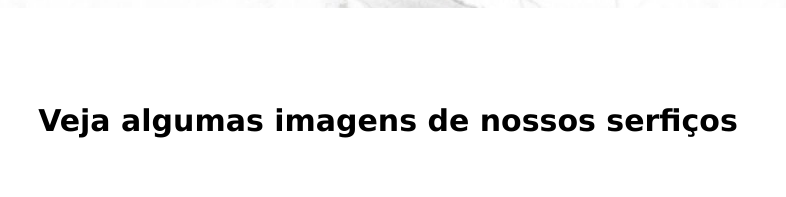
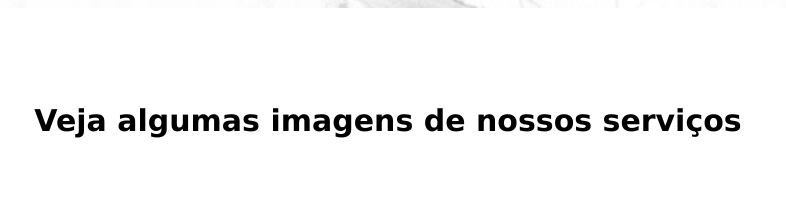
Before and after one commit to ariel-gama/agape, a plain HTML site: page index.html in a window 1280 px wide. Shown: the part 1810-2007 px from the top of the page, 252-1038 px from the left. Drawn offline with Linux system fonts and the light colour scheme.

Commit message:
Update index.html

```diff
--- a/index.html
+++ b/index.html
@@ -88,7 +88,7 @@
 
 
     <div class="galeria-titulo" id="galeria">
-        <h2>Veja algumas imagens de nossos serfiços</h2>
+        <h2>Veja algumas imagens de nossos serviços</h2>
     </div>
     <div class="galeria">
         <div class="imagem">
```
